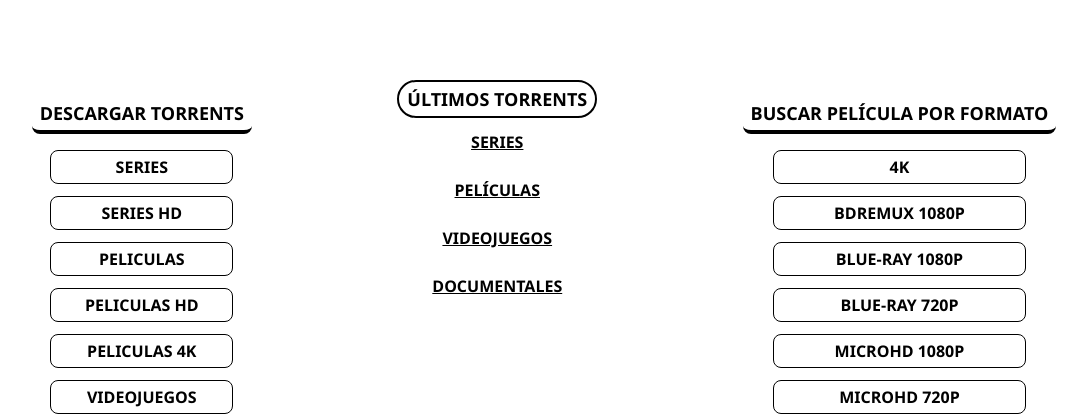
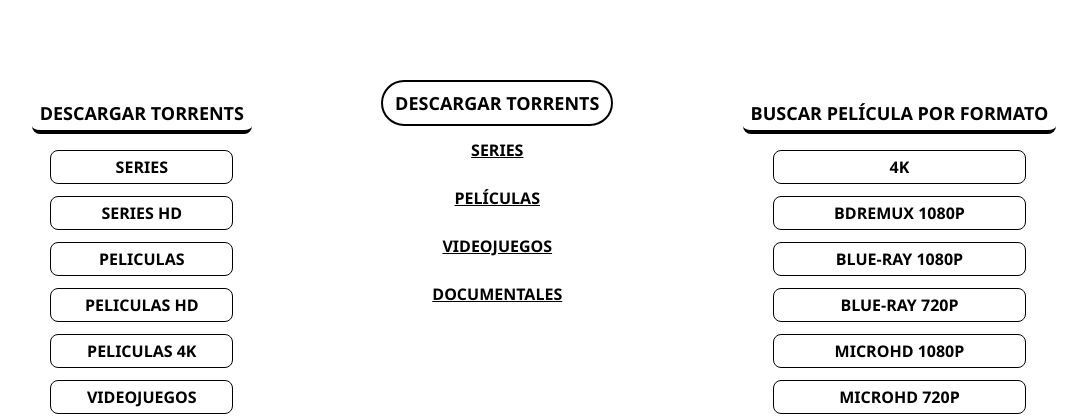
Before and after one commit to ruben2k1/axtorrent, a PHP site: page / in a window 1280 px wide. Shown: the part 66-486 px from the top of the page, without its empty margins (96-1183 px from the left). Run offline with PHP 8.4, Linux system fonts and the light colour scheme; data that the repository does not hold is empty.

Commit message:
Update files

```diff
--- a/archivo.php
+++ b/archivo.php
@@ -29,7 +29,7 @@
         <?php require('app/views/partials/aside-left.php'); ?>
 
         <main>
-            <div class="main-h1">
+            <div class="Wrapper-h1">
                 <h1>DESCARGAR: <?php echo $results1['TITLE']; ?> por Torrent</h1>
             </div>
             <div class="main-article">
--- a/index.php
+++ b/index.php
@@ -29,8 +29,8 @@
         <?php require_once('app/views/partials/aside-left.php'); ?>
 
         <main>
-            <div class="main-h2">
-                <h2>ÚLTIMOS TORRENTS</h2>
+            <div class="Wrapper-h1">
+                <h1>DESCARGAR TORRENTS</h1>
             </div>
             <h3>SERIES</h3>
             <div class="main-article">
--- a/public/css/index.css
+++ b/public/css/index.css
@@ -181,12 +181,15 @@ header {
     justify-content: center;
 }
 
-.container main .main-h1 {
+.container main .Wrapper-h1 {
     display: flex;
     justify-content: center;
+    margin-bottom: 1rem;
+}
+
+.container main .Wrapper-h1 h1 {
+    font-size: large;
     font-weight: bold;
-    font-size: large;
-    margin-bottom: 1rem;
     border: 2px solid black;
     border-radius: 2rem;
     padding: .75rem;
```
